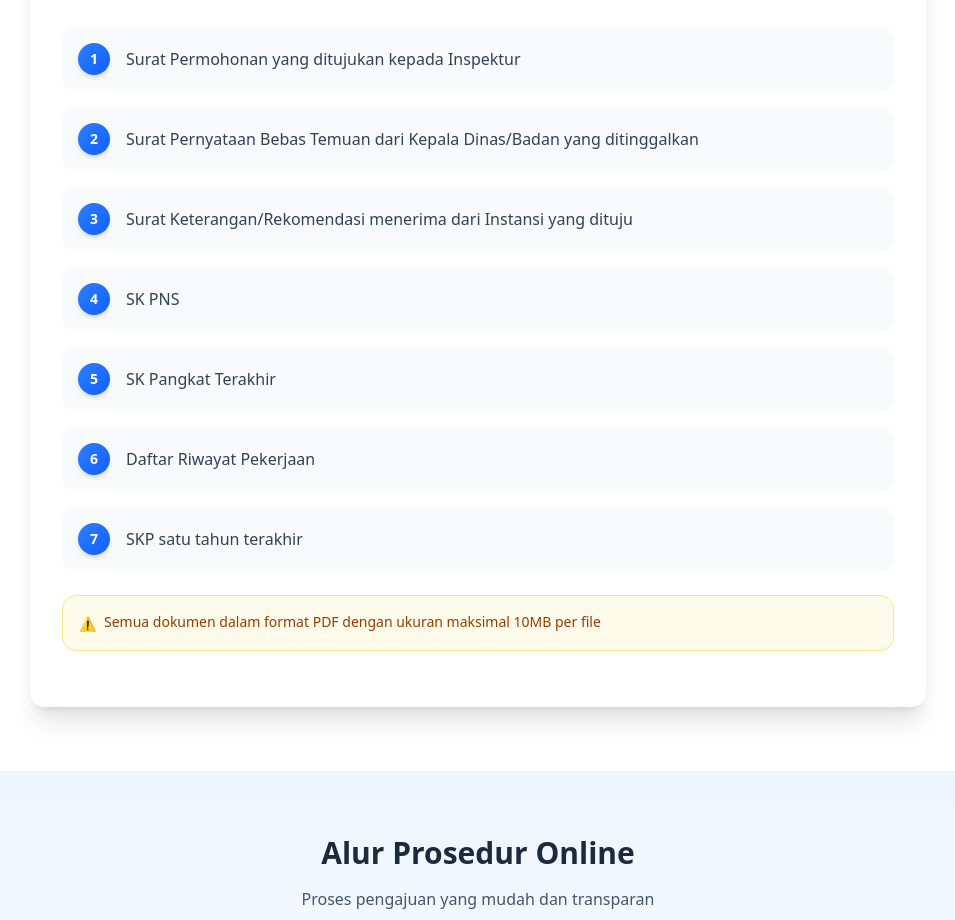
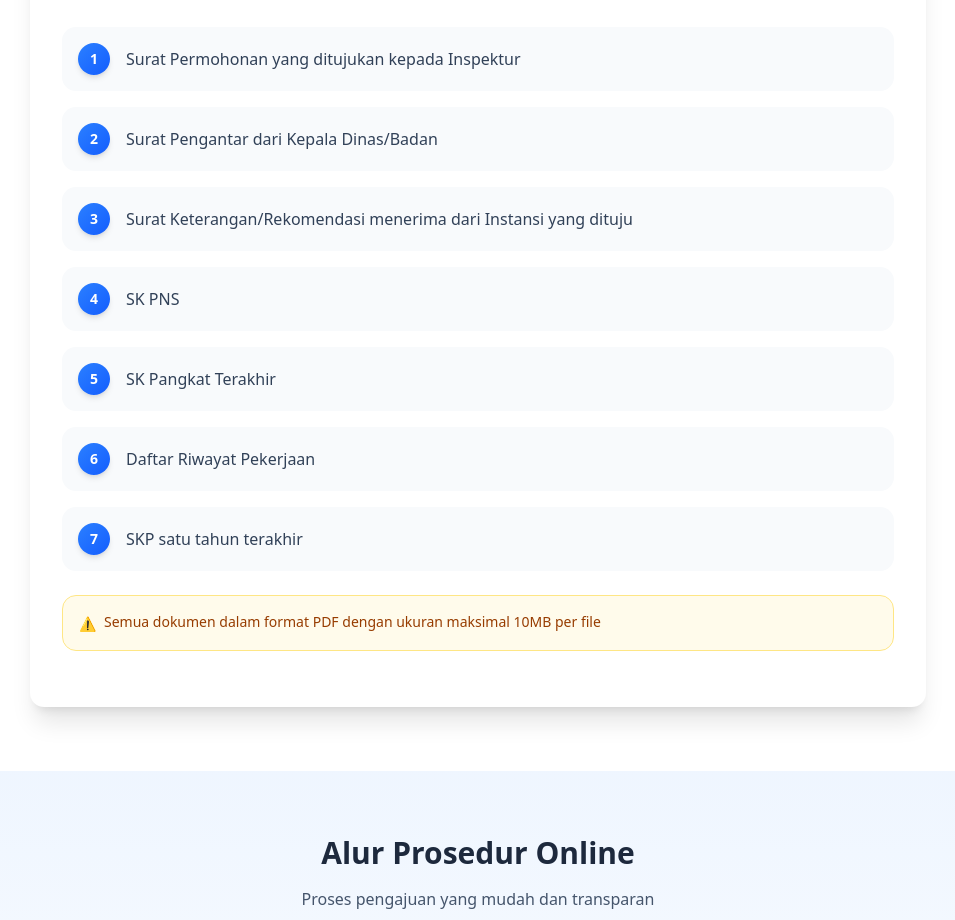
Before and after one commit to Viper10ck-2/e-nihil, a Next.js app: page / in a window 1280 px wide. Shown: the part 1700-2620 px from the top of the page, without its empty margins (162-1117 px from the left). Built offline with nearby package versions, Linux system fonts and the light colour scheme; no server answers.

Commit message:
Update: Syarat nomor 2 menjadi Surat Pengantar dari Kepala Dinas/Badan

```diff
--- a/src/app/page.tsx
+++ b/src/app/page.tsx
@@ -173,7 +173,7 @@ export default function HomePage() {
                 <div className="grid gap-4">
                   {[
                     'Surat Permohonan yang ditujukan kepada Inspektur',
-                    'Surat Pernyataan Bebas Temuan dari Kepala Dinas/Badan yang ditinggalkan',
+                    'Surat Pengantar dari Kepala Dinas/Badan',
                     'Surat Keterangan/Rekomendasi menerima dari Instansi yang dituju',
                     'SK PNS',
                     'SK Pangkat Terakhir',
```
